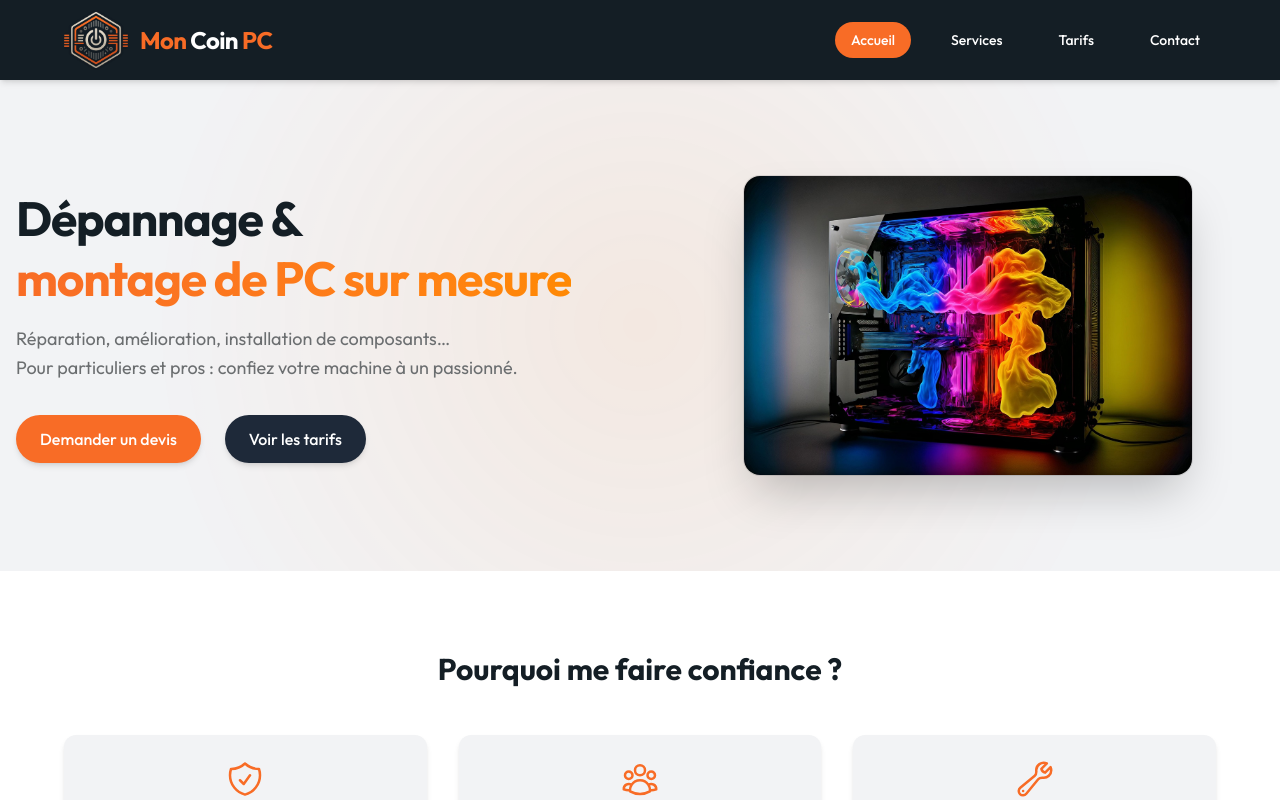
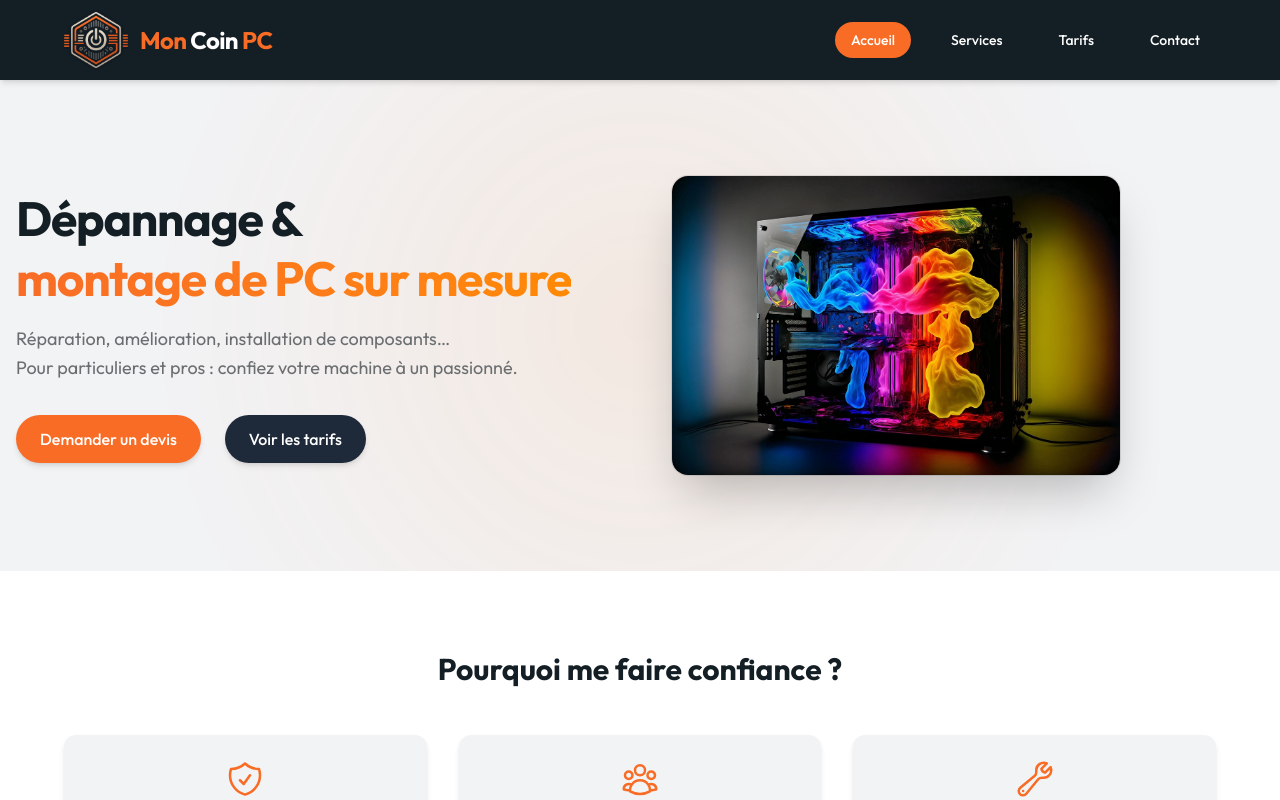
Before and after one commit to OrelienG/MonCoinPC, a React (Vite) app: page / in a window 1280 px wide. Shown: the top 800 px of the page. Built offline with nearby package versions, Linux system fonts and the light colour scheme.

Commit message:
fix: hero image zoom

```diff
--- a/src/components/Hero.tsx
+++ b/src/components/Hero.tsx
@@ -40,11 +40,11 @@ export const Hero = () => {
           </div>
         </div>
 
-        <div className="relative">
+        <div className="relative w-md">
           <img
             src={heroImage}
             alt="Montage PC personnalisé avec des composants de qualité"
-            className="w-full max-w-md mx-auto rounded-2xl shadow-2xl ring-1 ring-black/10 transition-transform duration-300 hover:scale-105"
+            className="w-full h-full object-cover mx-auto rounded-2xl shadow-2xl ring-1 ring-black/10 transition-transform duration-300 hover:scale-105 will-change-transform"
           />
         </div>
       </div>
```
